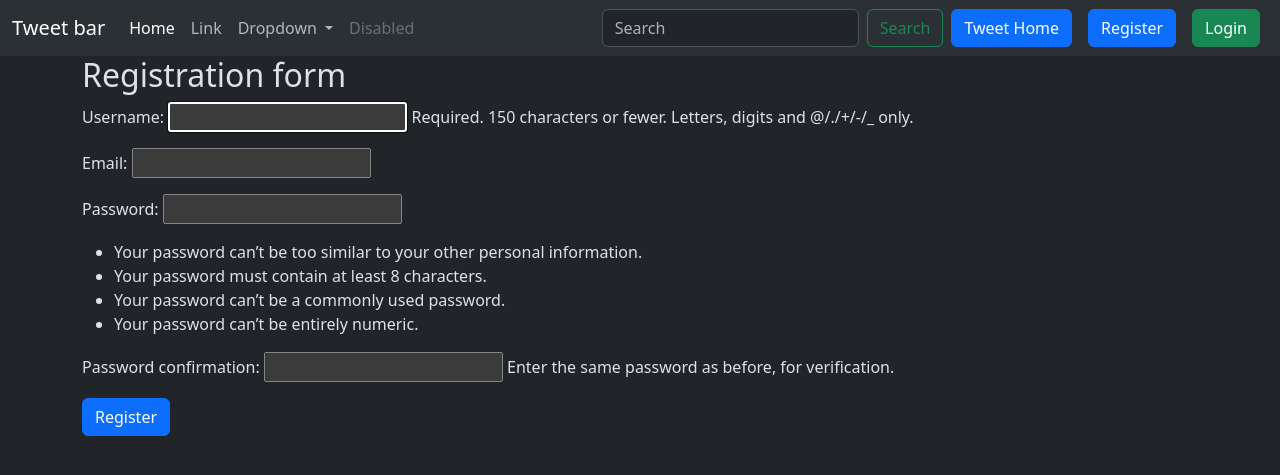
After one commit to surajrana44/mini-twitter-django, a Django app: page /tweet/register/ in a window 1280 px wide. The commit adds this page. Shown: the top 475 px of the page. Run offline with Django 5.2, Linux system fonts and the light colour scheme.

Commit message:
additional functionality updated

```diff
--- a/chaicenter/chaicenter/settings.py
+++ b/chaicenter/chaicenter/settings.py
@@ -127,3 +127,7 @@ MEDIA_ROOT = os.path.join(BASE_DIR, 'media')
 
 STATIC_URL='static/'
 STATICFILES_DIRS = [os.path.join(BASE_DIR, 'static')]
+
+LOGIN_URL ='/accounts/login'
+LOGIN_REDIRECT_URL = '/tweet/'
+LOGOUT_REDIRECT_URL = '/tweet/'
--- a/chaicenter/chaicenter/urls.py
+++ b/chaicenter/chaicenter/urls.py
@@ -18,10 +18,11 @@ from django.contrib import admin
 from django.urls import path,include
 from django.conf import settings
 from django.conf.urls.static import static
+from django.contrib.auth.urls import views as auth_views
 
 urlpatterns = [
     path('admin/', admin.site.urls),
     path('tweet/', include('tweet.urls')),
-
+    path('accounts/', include('django.contrib.auth.urls')),
 
 ]   + static(settings.MEDIA_URL, document_root=settings.MEDIA_ROOT)
--- a/chaicenter/templates/layout.html
+++ b/chaicenter/templates/layout.html
@@ -41,6 +41,16 @@
         <input class="form-control me-2" type="search" placeholder="Search" aria-label="Search"/>
         <button class="btn btn-outline-success" type="submit">Search</button>
       </form>
+      <a href="{% url  'tweet_list'  %}" class="btn btn-primary mx-2">Tweet Home</a>
+      {% if user.is_authenticated %}
+        <form method="POST"  action="{% url 'logout'%}" > {% csrf_token %}
+          <button class="btn btn-danger" type='submit'>Logout</button>
+        </form>
+
+      {% else %}
+      <a href="{% url  'register'  %}" class="btn btn-primary mx-2">Register</a>
+      <a href="{% url  'login'  %}" class="btn btn-success mx-2">Login</a>
+      {% endif  %}
     </div>
   </div>
 </nav>
--- /dev/null
+++ b/chaicenter/templates/registration/register.html
@@ -0,0 +1,11 @@
+{% extends "layout.html" %}
+
+{% block content  %}
+<h2>Registration form</h2>
+<form method="post">
+    {% csrf_token %}
+    {{form.as_p}}
+    <button class="btn btn-primary">Register</button>
+</form>
+
+{% endblock %}
--- a/chaicenter/tweet/forms.py
+++ b/chaicenter/tweet/forms.py
@@ -1,7 +1,15 @@
 from django import forms
 from .models import Tweet
-
-class TweetForm(forms.ModelForm):
+from django.contrib.auth.forms import UserCreationForm
+from django.contrib.auth.models import User
+class TweetForm(forms.ModelForm): # creating form
     class Meta:
         model = Tweet
         fields = ['text','photo']
+
+
+class UserRegistrationForm(UserCreationForm):       #using built in form
+    email = forms.EmailField()
+    class Meta:
+        model = User
+        fields = ('username', 'email', 'password1', 'password2')
--- a/chaicenter/tweet/templates/tweet_confirm_delete.html
+++ b/chaicenter/tweet/templates/tweet_confirm_delete.html
@@ -4,6 +4,10 @@
 
 {% block content %}
 
-<h1 class="text-center mt-4">welcome to chai's django project</h1>
+<h1 class="text-center mt-4">Are you sure that you want to delete the tweet ? </h1>
+
+<form  method="post"> {% csrf_token %}<button class = "btn btn-danger">Delete</button>
+<a class="btn btn-success"     href="{% url 'tweet_list' %}">Cancel</a>
+</form>
 
 {% endblock %}
--- a/chaicenter/tweet/templates/tweet_list.html
+++ b/chaicenter/tweet/templates/tweet_list.html
@@ -10,13 +10,15 @@
 <div class="conatiner row gap-3">
     {% for tweet in tweets  %}
 
-    <div class="card" style="width: 18rem;">
-  <img src="{{tweet.photo.url}}" class="card-img-top" alt="...">
+    <div class="card" style="width: 18rem;"> {% if tweet.photo %}
+  <img src="{{tweet.photo.url}}" class="card-img-top" alt="...">{% endif %}
   <div class="card-body">
     <h5 class="card-title">{{tweet.user.username}}</h5>
     <p class="card-text">{{tweet.text}}</p>
+    {% if tweet.user == user %}
     <a href="{%url 'tweet_edit' tweet.id%}" class="btn btn-primary">Edit</a>
     <a href="{%url 'tweet_delete' tweet.id%}" class="btn btn-danger">Delete</a>
+    {% endif %}
   </div>
 </div>
 
--- a/chaicenter/tweet/urls.py
+++ b/chaicenter/tweet/urls.py
@@ -8,4 +8,8 @@ urlpatterns = [
     path('create/', views.tweet_create ,name='tweet_create'),
     path('<int:tweet_id>/edit/', views.tweet_edit ,name='tweet_edit'),
     path('<int:tweet_id>/delete/', views.tweet_delete ,name='tweet_delete'),
+    path('register/', views.register ,name='register'),
+    path('search/', views.search,name='search'),
+
+
 ]
--- a/chaicenter/tweet/views.py
+++ b/chaicenter/tweet/views.py
@@ -1,9 +1,10 @@
 from django.shortcuts import render
 from .models import Tweet
-from .forms import TweetForm
+from .forms import TweetForm, UserRegistrationForm
 from django.shortcuts import get_object_or_404 , redirect
-
-
+from django.contrib.auth.decorators import login_required
+from django.contrib.auth import login
+from django.db.models import Q
 # Create your views here.
 def index(request):
     return  render(request,'index.html')
@@ -12,6 +13,8 @@ def tweet_list(request):
     tweets = Tweet.objects.all().order_by('-created_at')
     return render (request , 'tweet_list.html' ,{'tweets': tweets})
 
+
+@login_required
 def tweet_create(request):
     if request.method =='POST':
       form =  TweetForm(request.POST, request.FILES)
@@ -25,6 +28,7 @@ def tweet_create(request):
     return render (request , 'tweet_form.html' , {'form': form})
 
 
+@login_required
 def tweet_edit(request , tweet_id):
     tweet = get_object_or_404(Tweet ,pk = tweet_id , user = request.user)
     if request.method == 'POST':
@@ -38,9 +42,29 @@ def tweet_edit(request , tweet_id):
         form = TweetForm(instance=tweet )
     return render (request , 'tweet_form.html' , {'form': form})
 
+@login_required
 def tweet_delete(request , tweet_id):
     tweet = get_object_or_404(Tweet, pk = tweet_id ,user = request.user)
     if request.method == 'POST':
         tweet.delete()
         return redirect('tweet_list')
     return render (request ,'tweet_confirm_delete.html' , { 'tweet' : tweet })
+
+
+def register(request):
+    if request.method == 'POST':
+      form = UserRegistrationForm(request.POST)
+      if form.is_valid():
+        user  = form.save(commit=False)
+        user.set_password(form.cleaned_data['password1'])
+        user.save()
+        login(request,user)
+        return redirect('tweet_list')
+    else:
+        form = UserRegistrationForm()
+    return render (request, 'registration/register.html', {'form':form})
+
+def search(request):
+    query = (request.GET.get('q') or '').strip()
+    tweets = Tweet.objects.filter(text__icontains=query) if query else Tweet.objects.none()
+    return render(request, 'search_results.html', {'tweets': tweets})
```
Also changed, not shown: chaicenter/templates/registration/logged_out.html (added, +7 -0 lines), chaicenter/templates/registration/login.html (added, +12 -0 lines), chaicenter/tweet/templates/search_results.html (added, +17 -0 lines), chaicenter/tweet/templates/tweet_form.html (+7 -0 lines), chaicenter/media/photos/ohone_pay.webp (added), chaicenter/media/photos/profile_photo.jpg (added), chaicenter/media/photos/profile_photo_Vr0A6Az.jpg (added), chaicenter/media/photos/zomato.webp (added), 1 other file.
